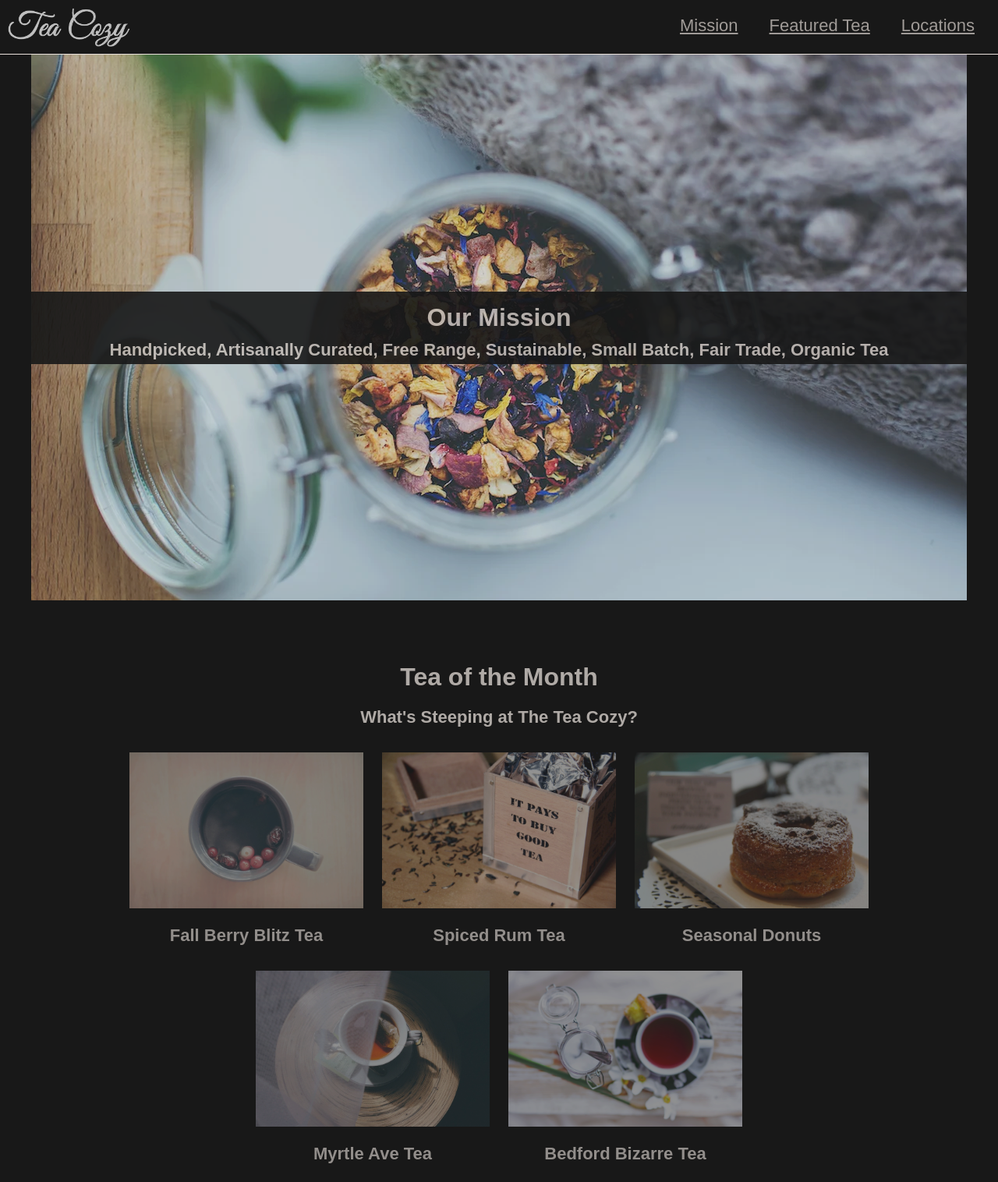
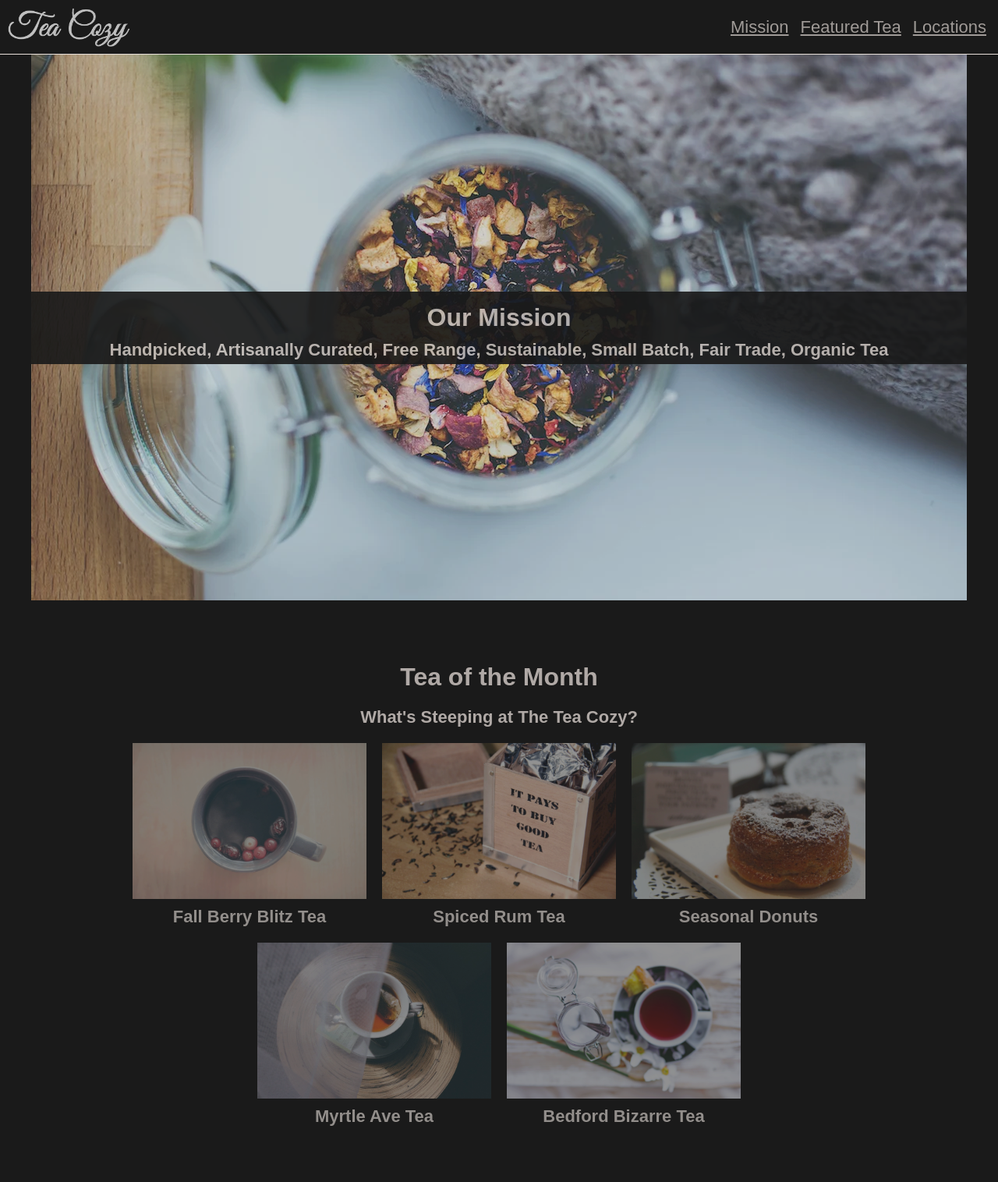
Before and after one commit to HoneyBadger728/TeaShop-Project, a plain HTML site: page index.html in a window 1280 px wide. Shown: the top 1516 px of the page at 78% size. Drawn offline with Linux system fonts and the light colour scheme.

Commit message:
Final Code V2

```diff
--- a/Resources/CSS/stylesheet.css
+++ b/Resources/CSS/stylesheet.css
@@ -12,14 +12,15 @@ h2 {
 }
 
 .navbar {
-    height: 69px;
+    min-height: 69px;
     width: 100%;
+    position: fixed;
     top: 0;
     border-bottom: 1px solid seashell;
     display: flex;
     justify-content: space-between;
     align-items: center;
-    background-color: black;
+    z-index: 1;
     opacity: 1;
 }
 
@@ -28,26 +29,26 @@ h2 {
     margin-left: 10px;
 }
 
-.navlinks {
-    height: 69px;
-}
 
 .navlinks ul {
     list-style-type: none;
     display: flex;
-    margin-right: 10px;
+
 }
 
 .navlinks li {
-   padding: 20px;
+   margin-right: 15px;
 }
 
 #Mission {
     height: 700px;
-    width: 1200px;
+    max-width: 1200px;
     margin: auto;
+    margin-top: 70px;
     text-align: center;
     background-image: url(../Images/img-mission-background.webp);
+    background-size: cover;
+    background-position: center;
     display: flex;
     justify-content: center;
     align-items: center;
@@ -55,7 +56,7 @@ h2 {
 }
 
 .missionstatement {
-    width: 1200px;
+    width: 100%;
     padding: 5px;
 }
 
@@ -65,7 +66,6 @@ h2 {
 
 .totm {
     text-align: center;
-    width: 1000px;
     margin: 80px auto;
 }
 
@@ -78,7 +78,11 @@ h2 {
 .container {
     display: flex;
     justify-content: center;
+    align-items: center;
     flex-wrap: wrap;
+    max-width: 1000px;
+    margin: 0 auto 30px;
+
 }
 
 .berryblitz,
@@ -86,24 +90,23 @@ h2 {
 .donut,
 .myrtle-ave,
 .bedford {
-    height: 200px;
     width: 300px;
-    margin: 12px;
+    margin: 0 10px;
 }
 
 .totmpic p {
-    margin-top: 10px;
-    margin-bottom: 20px;
+    margin: 10px auto 20px;
     font-weight: bold;
 }
 
 #Locations {
     background-image: url(../Images/img-locations-background.webp);
-    background-size: 1225px 700px;
+    background-size: cover;
+    background-position: center;
     height: 500px;
-    width: 1200px;
+    max-width: 1200px;
     display: flex;
-    margin: auto;
+    margin: 15px auto;
     align-items: flex-start;
     align-content: center;
     justify-content: center;
@@ -119,7 +122,7 @@ h2 {
 .box {
     flex-basis: 300px;
     margin: 15px 40px;
-    line-height: 2.5;
+    line-height: 1.7;
     text-align: center;
     opacity: 1;
 }
```
